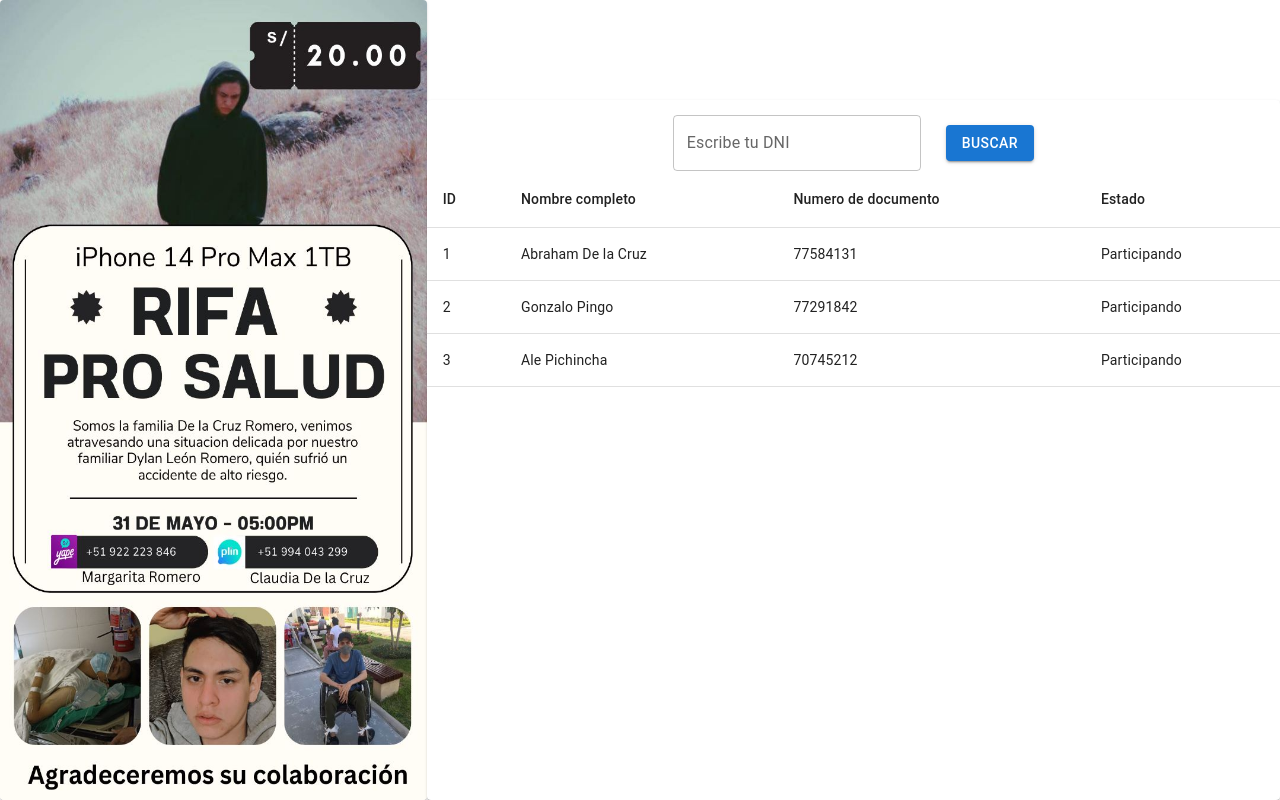
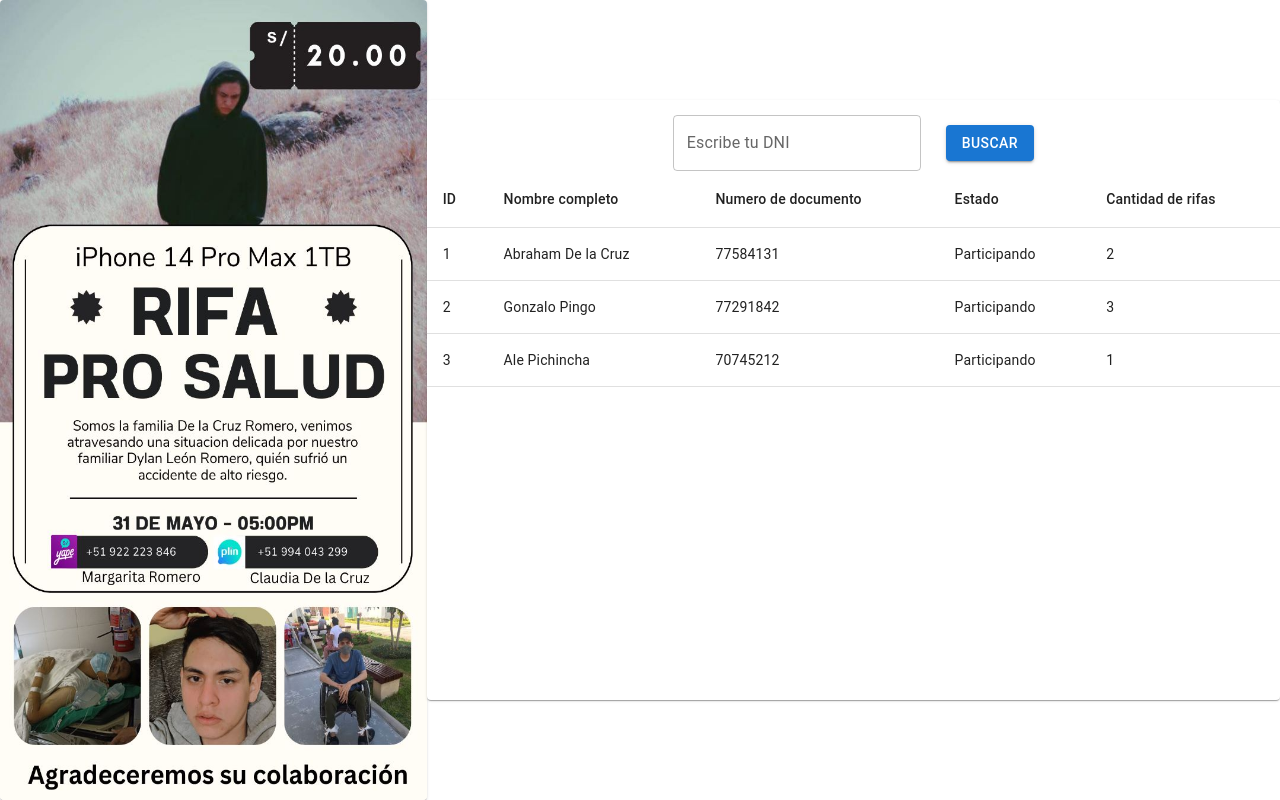
Before and after one commit to mgdammy14/dylan-app, a React (Create React App) app: page / in a window 1280 px wide. Built offline with nearby package versions, Linux system fonts and the light colour scheme.

Commit message:
4 commit

```diff
--- a/src/App.js
+++ b/src/App.js
@@ -41,18 +41,21 @@ function App() {
       name: "Abraham De la Cruz",
       documentNumber: "77584131",
       status: "Participando",
+      rifas: 2,
     },
     {
       id: 2,
       name: "Gonzalo Pingo",
       documentNumber: "77291842",
       status: "Participando",
+      rifas: 3,
     },
     {
       id: 3,
       name: "Ale Pichincha",
       documentNumber: "70745212",
       status: "Participando",
+      rifas: 1,
     },
   ]);
 
@@ -62,7 +65,10 @@ function App() {
     );
     Swal.fire(
       "Felicidades",
-      filteredData[0].name + " estas participando del sorteo.",
+      filteredData[0].name +
+        " estas participando del sorteo. Con " +
+        filteredData[0].rifas +
+        " rifa(s).",
       "success"
     );
 
@@ -81,7 +87,12 @@ function App() {
             />
           </Paper>
         </Grid>
-        <Grid item xs={12} sm={8} sx={{ paddingTop: "100px" }}>
+        <Grid
+          item
+          xs={12}
+          sm={8}
+          sx={{ paddingTop: "100px", paddingBottom: "100px" }}
+        >
           <Paper sx={{ height: "100%", overflow: "auto" }}>
             <div className={classes.inputContainer}>
               <TextField
@@ -106,6 +117,7 @@ function App() {
                     <TableCell>Nombre completo</TableCell>
                     <TableCell>Numero de documento</TableCell>
                     <TableCell>Estado</TableCell>
+                    <TableCell>Cantidad de rifas</TableCell>
                   </TableRow>
                 </TableHead>
                 <TableBody>
@@ -117,6 +129,7 @@ function App() {
                       <TableCell>{row.name}</TableCell>
                       <TableCell>{row.documentNumber}</TableCell>
                       <TableCell>{row.status}</TableCell>
+                      <TableCell>{row.rifas}</TableCell>
                     </TableRow>
                   ))}
                 </TableBody>
```
